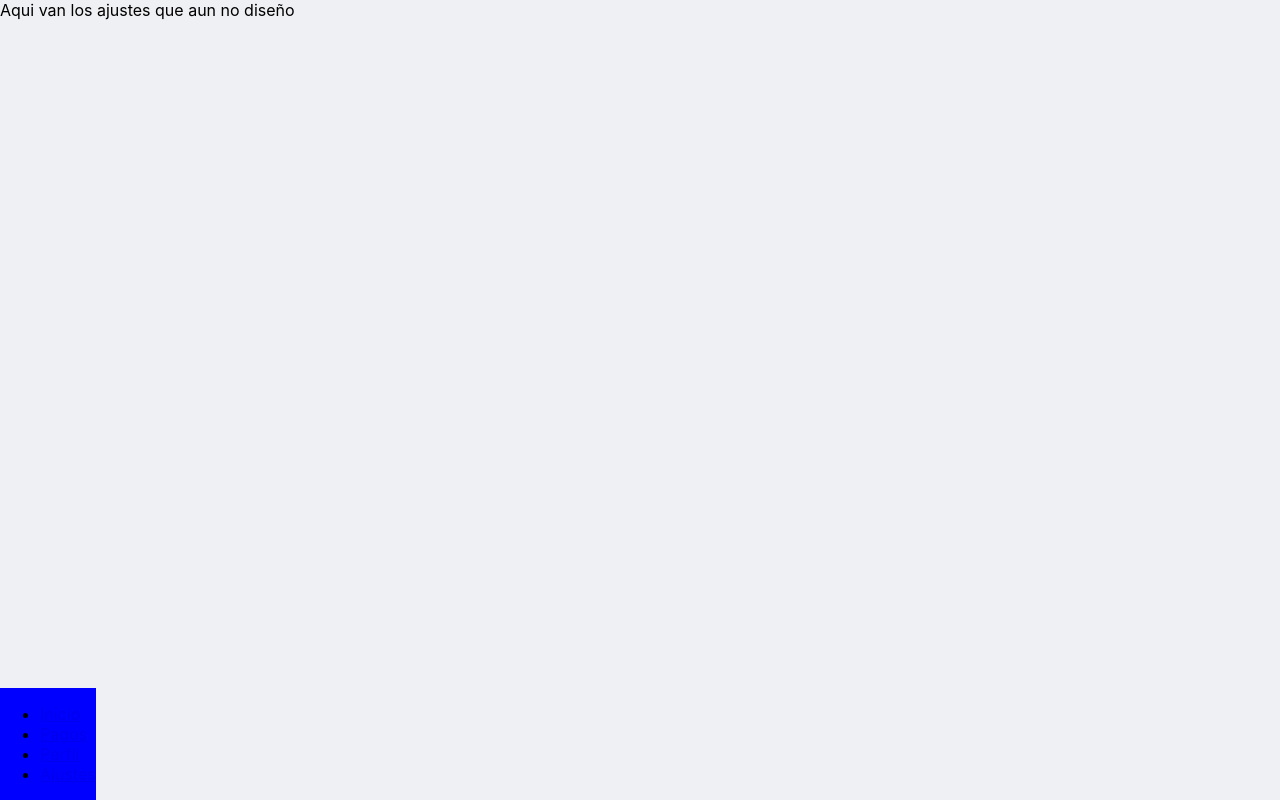
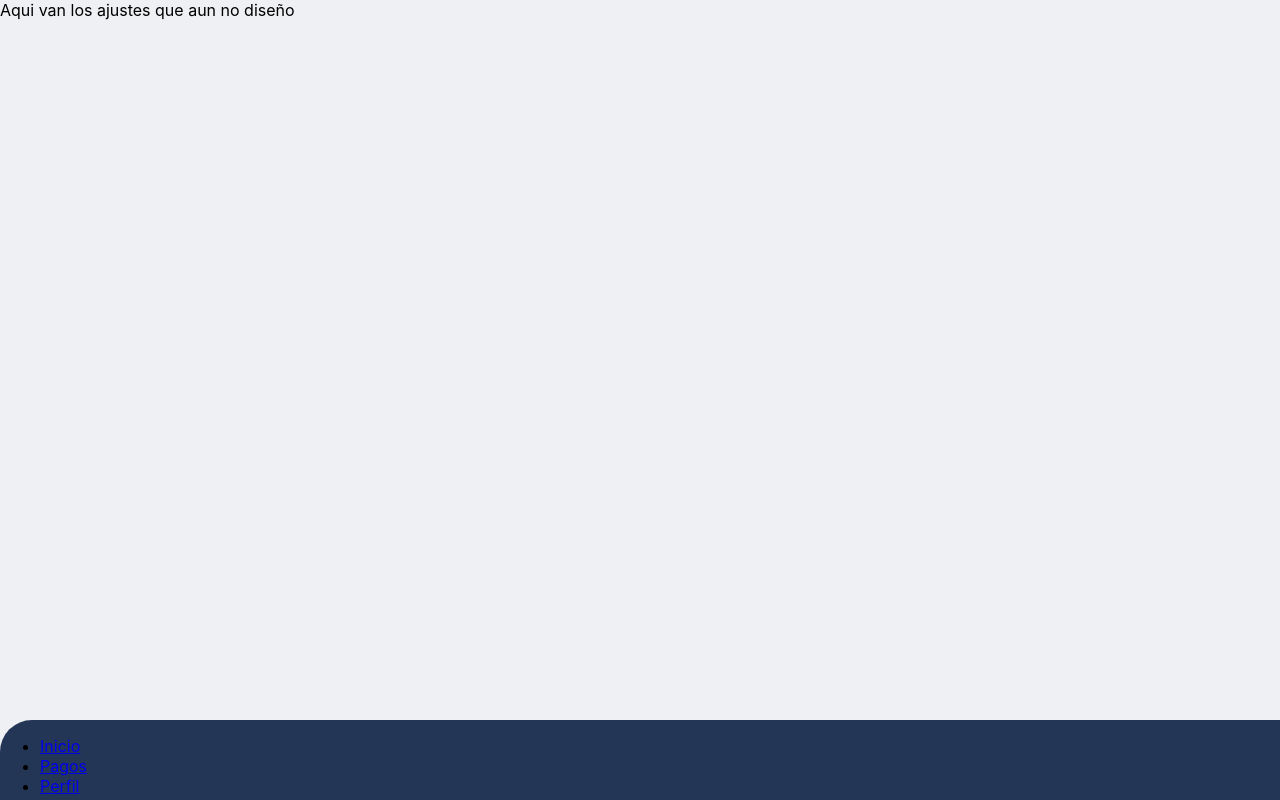
Before and after one commit to mariwrios/control-de-pagos, a React (Create React App) app: page /ajustes in a window 1280 px wide. Built offline with nearby package versions, Linux system fonts and the light colour scheme.

Commit message:
navbar funcional

```diff
--- a/src/components/ui/ui.css
+++ b/src/components/ui/ui.css
@@ -1,5 +1,8 @@
 .navbar_container{
   position: fixed;
   bottom: 0;
-  background-color: blue;
+  width: 100vw;
+  background-color: #243656;
+  border-top-left-radius: 32px;
+  height: 10vh;
 }
```
